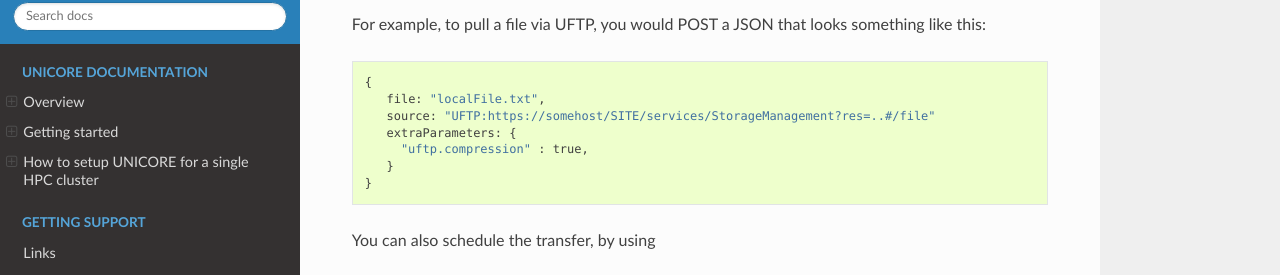
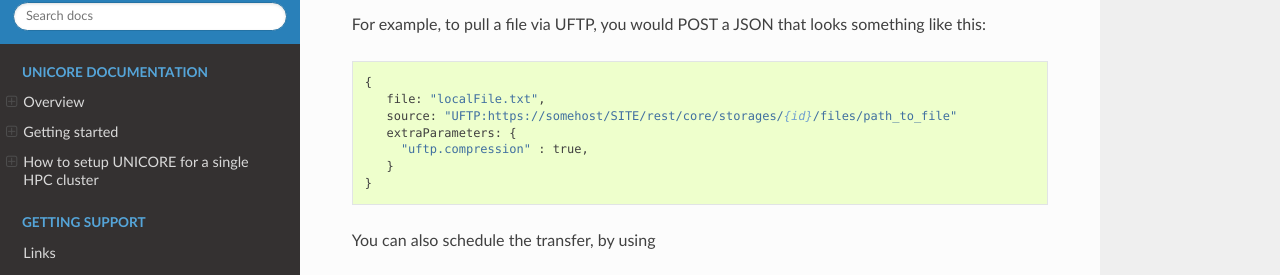
Before and after one commit to UNICORE-EU/unicore-docs, a Sphinx documentation site: the page built from source/user-docs/rest-api/index.rst, in a window 1280 px wide and 900 px high, scrolled down 9850 px. Shown: the part 151-426 px from the top of the window. Built offline with Sphinx 7.4.7 and the Read the Docs theme 2.0.0, drawn with Linux system fonts in a browser that asks for light colours.

Commit message:
fix old example

```diff
--- a/source/user-docs/rest-api/index.rst
+++ b/source/user-docs/rest-api/index.rst
@@ -483,7 +483,7 @@
 
  {
     file: "localFile.txt",
-    source: "UFTP:https://somehost/SITE/services/StorageManagement?res=..#/file"
+    source: "UFTP:https://somehost/SITE/rest/core/storages/{id}/files/path_to_file"
     extraParameters: {
       "uftp.compression" : true,
     }
```
